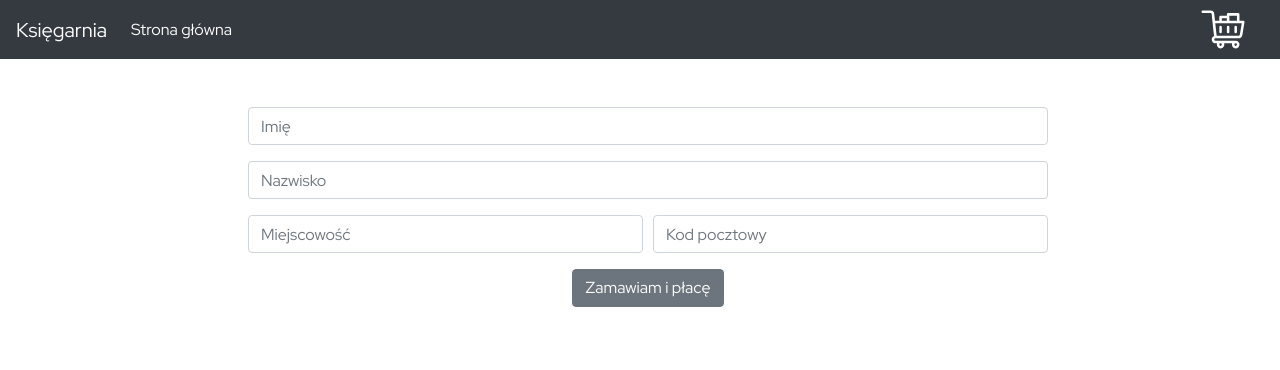
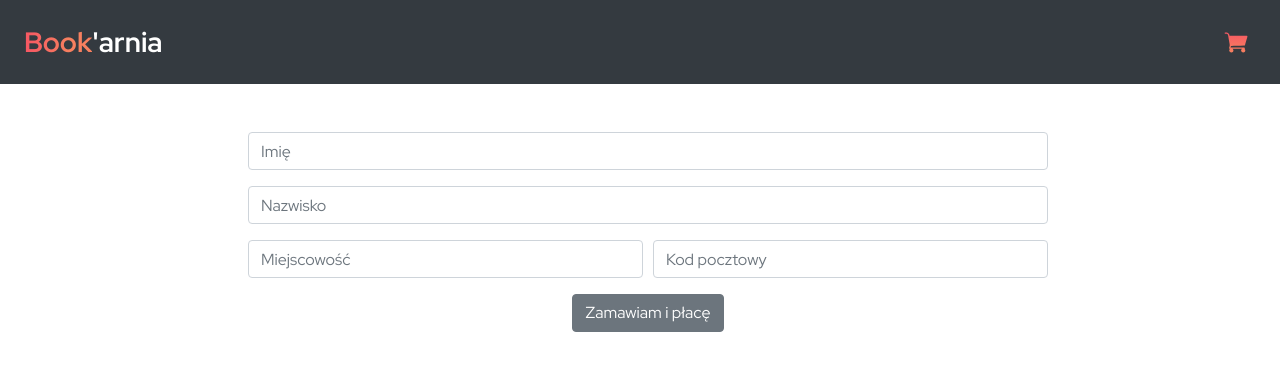
Before and after one commit to magpie-dot/bookstore, a React (Create React App) app: page /formular in a window 1280 px wide. Shown: the top 370 px of the page. Built offline with nearby package versions, Linux system fonts and the light colour scheme.

Commit message:
Small changes

```diff
--- a/src/components/Button/Button.tsx
+++ b/src/components/Button/Button.tsx
@@ -1,4 +1,3 @@
-import React from "react";
 import "./button.scss"
 
 const Button = (props: {buttonName: string, styleButton: string, handleOnClick: any}) => {
--- a/src/pages/Cart/Cart.js
+++ b/src/pages/Cart/Cart.js
@@ -1,4 +1,3 @@
-import React from "react";
 import { Button, ListGroup, Image } from "react-bootstrap";
 import { connect } from "react-redux";
 import { Link } from "react-router-dom";
--- a/src/pages/Cart/PriceContainer.js
+++ b/src/pages/Cart/PriceContainer.js
@@ -1,4 +1,3 @@
-import React from "react";
 import { Button, ButtonGroup } from "react-bootstrap";
 import styles from "./Cart.module.css";
 import { connect } from "react-redux";
--- a/src/pages/Form/EndOfOrder.js
+++ b/src/pages/Form/EndOfOrder.js
@@ -1,4 +1,3 @@
-import React from "react";
 import { Link } from "react-router-dom";
 import { Button } from "react-bootstrap";
 import style from "../../App.module.css";
--- a/src/pages/Form/Form.js
+++ b/src/pages/Form/Form.js
@@ -1,4 +1,4 @@
-import React, { useState } from "react";
+import { useState } from "react";
 import { Form, Button, Col } from "react-bootstrap";
 import { connect } from "react-redux";
 import style from "./Form.module.css";
--- a/src/pages/HomePage/BookCard.js
+++ b/src/pages/HomePage/BookCard.js
@@ -1,4 +1,3 @@
-import React from "react";
 import { Card } from "react-bootstrap";
 import { connect } from "react-redux";
 import { addProductToCart } from "../../state/cart/actions";
--- a/src/pages/HomePage/HomePage.js
+++ b/src/pages/HomePage/HomePage.js
@@ -1,4 +1,4 @@
-import React, { useState, useEffect } from "react";
+import { useState, useEffect } from "react";
 import { connect } from "react-redux";
 import fetchBooks from "../../state/books/actions";
 import Search from "./Search";
--- a/src/pages/HomePage/Search.js
+++ b/src/pages/HomePage/Search.js
@@ -1,4 +1,3 @@
-import React from "react";
 import { Col, Form, FormControl } from "react-bootstrap";
 import style from "./HomePage.module.css";
 
--- a/src/pages/Navigation/Navigation.js
+++ b/src/pages/Navigation/Navigation.js
@@ -1,4 +1,3 @@
-import React from "react";
 import { Link } from "react-router-dom";
 import { Navbar, Nav, Badge } from "react-bootstrap";
 import { connect } from "react-redux";
@@ -9,11 +8,11 @@ const Navigation = ({ totalBooks, children }) => {
   return (
     <>
       <Navbar sticky="top" bg="dark" variant="dark">
-        <Navbar.Brand>Księgarnia</Navbar.Brand>
+      <Link className={style.link} to="/"><Navbar.Brand><span className={styles.title}><span className={styles.titleGradient}>Book</span>'arnia</span></Navbar.Brand>
+      </Link>
         <Nav className="mr-auto">
-          <Link className={style.link} to="/">
-            Strona główna
-          </Link>
+
+
         </Nav>
         <Nav>
           <Link to="/cart">
@@ -26,8 +25,8 @@ const Navigation = ({ totalBooks, children }) => {
               className={styles.cartIcon}
               src="images/shopping-cart.svg"
               alt="cart"
-              height="43"
-              width="50"
+              height="21"
+              width="24"
             />
           </Link>
         </Nav>
--- a/src/pages/Navigation/Navigation.module.css
+++ b/src/pages/Navigation/Navigation.module.css
@@ -1,3 +1,14 @@
 .cartIcon {
     margin: auto 2rem
 }
+
+.title {
+    font-size: 28px;
+    font-weight: 700;
+}
+
+.titleGradient {
+    background: linear-gradient(83.27deg, #FFFFFF -8.61%, #F64E64 -8.6%, #F7805F 65.61%);
+    background-clip: text;
+    -webkit-text-fill-color: transparent;
+}
```
Also changed, not shown: public/images/shopping-cart.svg, 1 other file (tests, documents, lock files or other folders).
